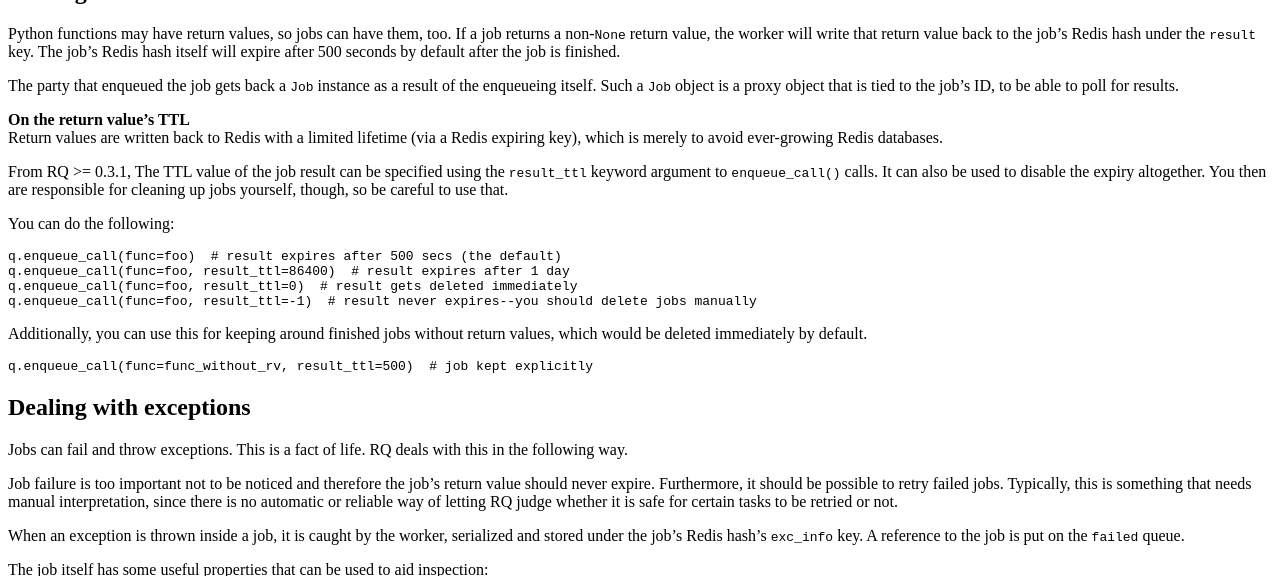
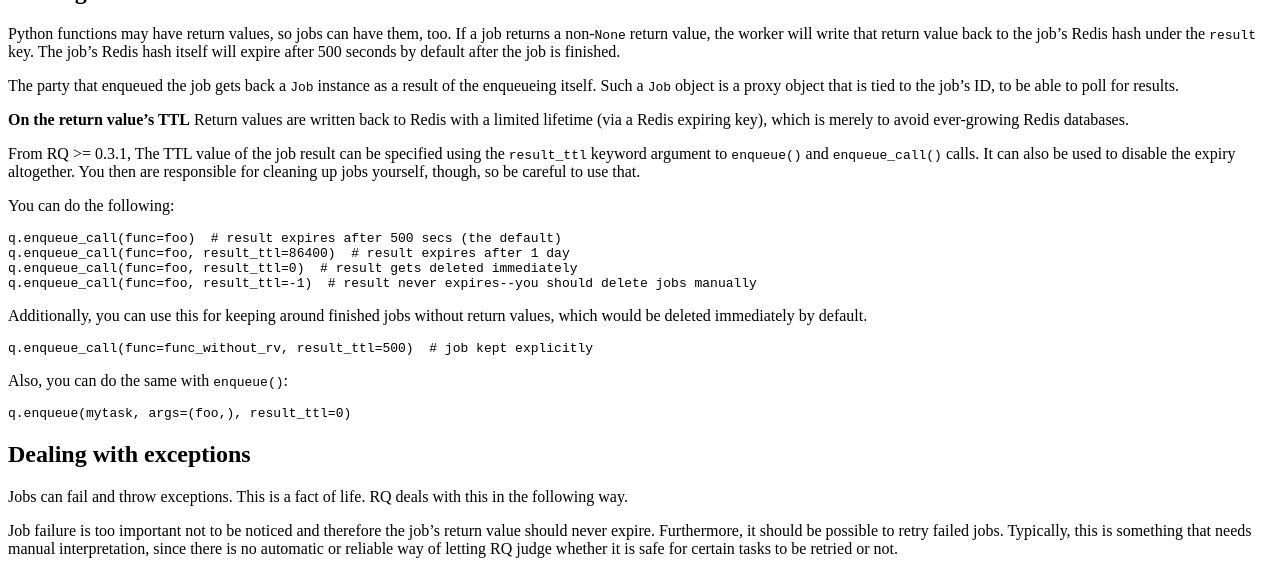
Before and after one commit to rq/rq, a Jekyll site: the page built from docs/results.md, in a window 1280 px wide and 900 px high, cut to the strip 324-900 px from the top of the window. Built offline with Jekyll 4.4.1, drawn with Linux system fonts in a browser that asks for light colours; some web fonts are replaced; Markdown is read by kramdown in place of the engine named in the settings.

Commit message:
Add an example of setting result ttl with enqueue()

```diff
--- a/docs/results.md
+++ b/docs/results.md
@@ -24,9 +24,9 @@
 expiring key), which is merely to avoid ever-growing Redis databases.
 
 From RQ >= 0.3.1, The TTL value of the job result can be specified using the
-`result_ttl` keyword argument to `enqueue_call()` calls.  It can also be used
-to disable the expiry altogether.  You then are responsible for cleaning up
-jobs yourself, though, so be careful to use that.
+`result_ttl` keyword argument to `enqueue()` and `enqueue_call()` calls.  It
+can also be used to disable the expiry altogether.  You then are responsible
+for cleaning up jobs yourself, though, so be careful to use that.
 
 You can do the following:
 
@@ -39,6 +39,10 @@
 values, which would be deleted immediately by default.
 
     q.enqueue_call(func=func_without_rv, result_ttl=500)  # job kept explicitly
+
+Also, you can do the same with `enqueue()`:
+
+    q.enqueue(mytask, args=(foo,), result_ttl=0)
 
 
 ## Dealing with exceptions
```
